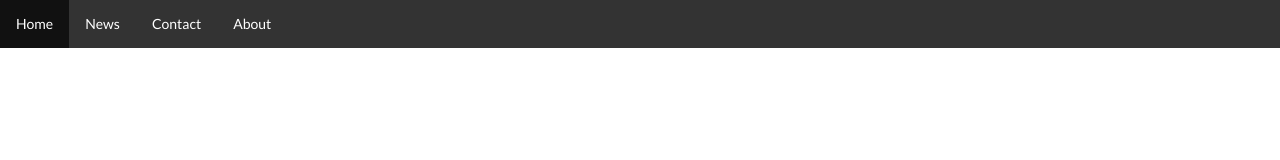
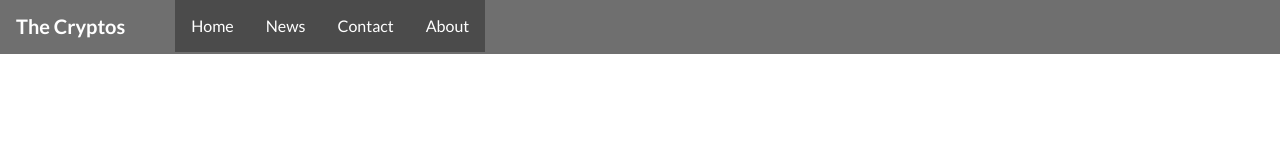
Before and after one commit to virjitdosoli/DogeFanpage, a plain HTML site: page template.html in a window 1280 px wide. Drawn offline with Linux system fonts and the light colour scheme.

Commit message:
updated style.css and template.html

```diff
--- a/style.css
+++ b/style.css
@@ -4,21 +4,37 @@
   padding: 0;
   overflow: hidden;
   background-color: #333;
+  opacity: 0.7;
 }
 
 .navigationBar > li {
   float: left;
 }
 
+.navigationBar > .navButton {
+  opacity: 1;
+  background-color: black;
+}
+
 .navigationBar > li > a {
   display: block;
   color: white;
   text-align: center;
-  padding: 14px 16px;
+  padding: 16px 16px;
   text-decoration: none;
+  font-size: 16px;
 }
 
 /* Change the link color to #111 (black) on hover */
 .navigationBar > li > a:hover {
   background-color: #111;
 }
+
+.navigationBar > li > h1 {
+  display: block;
+  color: white;
+  text-align: center;
+  padding: 14px 50px 14px 16px;
+  text-decoration: none;
+  font-size: 20px;
+}
--- a/template.html
+++ b/template.html
@@ -7,10 +7,11 @@
   </head>
   <body>
     <ul class="navigationBar">
-      <li><a href="default.asp">Home</a></li>
-      <li><a href="news.asp">News</a></li>
-      <li><a href="contact.asp">Contact</a></li>
-      <li><a href="about.asp">About</a></li>
+      <li><h1>The Cryptos</h1></li>
+      <li class="navButton"><a href="default.asp">Home</a></li>
+      <li class="navButton"><a href="news.asp">News</a></li>
+      <li class="navButton"><a href="contact.asp">Contact</a></li>
+      <li class="navButton"><a href="about.asp">About</a></li>
     </ul>
   </body>
 </html>
```
